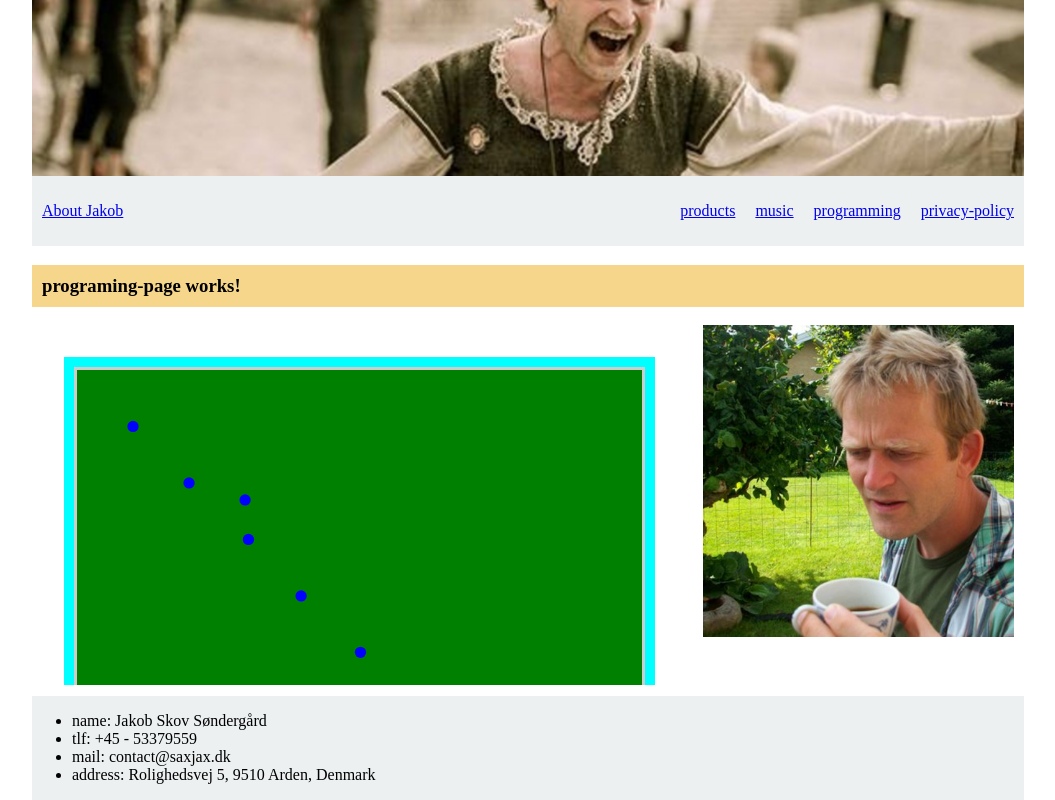
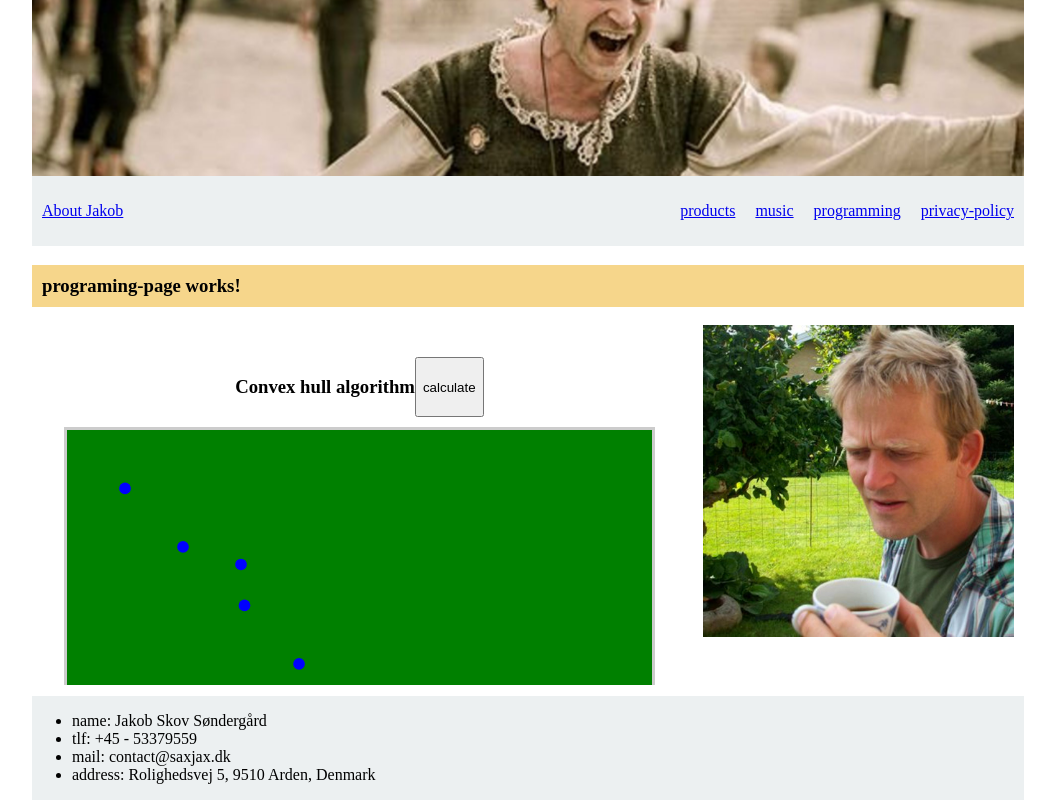
Before and after one commit to saxjax/saxjax_dk, an Angular app: page /programming in a window 1280 px wide. Shown: the part 124-924 px from the top of the page, without its empty margins (112-1167 px from the left). Built offline with nearby package versions, Linux system fonts and the light colour scheme.

Commit message:
tracing points

```diff
--- a/src/app/pages/programing-page/convex-hull/convex-hull.component.html
+++ b/src/app/pages/programing-page/convex-hull/convex-hull.component.html
@@ -1 +1 @@
-<saxjax-graph-plot [points]="points"/>
+<saxjax-graph-plot title="Convex hull algorithm" [points]="points"/>
--- a/src/app/pages/programing-page/convex-hull/convex-hull.component.scss
+++ b/src/app/pages/programing-page/convex-hull/convex-hull.component.scss
@@ -1,4 +1,3 @@
 :host {
-  background-color: yellow;
   display: flex;
 }
--- a/src/app/saxjax-graph-plot/saxjax-graph-plot.component.html
+++ b/src/app/saxjax-graph-plot/saxjax-graph-plot.component.html
@@ -1,9 +1,17 @@
+<div class="buttons">
+  <h3>{{title}}</h3>
+  <button (click)="calculate()">calculate</button>
+</div>
 <div class="scaling-svg-container">
 <svg id="graphCanvas" viewBox="0 0 100 100" >
-    @for(point of points; track point){
+  <path [attr.d]="edges | path:maxPoint" fill="none" stroke="red" stroke-width="0.3"/>
+  @for(point of points; track point){
     <svg id="x:{{point.x}} y:{{point.y}} ">
       <circle [attr.cx]="point.x | scaleTo100: maxPoint.x" [attr.cy]="point.y | scaleTo100: maxPoint.y" r="1" fill="blue"/>
     </svg>
     }
   </svg>
 </div>
+<div class="buttons">
+<button (click)="generateNewPoints(20)">new</button>
+</div>
--- a/src/app/saxjax-graph-plot/saxjax-graph-plot.component.scss
+++ b/src/app/saxjax-graph-plot/saxjax-graph-plot.component.scss
@@ -1,8 +1,9 @@
 :host{
-  width:100%;
-  background-color:cyan;
+  width: 100%;
+  resize: both;
   display: flex;
-  resize: both;
+  flex-direction: column;
+  align-items: center;
 }
 
 .scaling-svg-container {
@@ -22,6 +23,11 @@
   top: 0;
  }
 
+ .buttons{
+  display:flex;
+  flex-direction: row;
+ }
+
 #graphCanvas{
 background-color: green;
 width: 100%;
--- a/src/app/saxjax-graph-plot/saxjax-graph-plot.component.ts
+++ b/src/app/saxjax-graph-plot/saxjax-graph-plot.component.ts
@@ -1,17 +1,22 @@
 import { Component, Input, OnInit } from '@angular/core';
-import { ScaleTo100Pipe } from "../scale-to100.pipe";
+import { ScaleTo100Pipe } from "../../pipes/scale-to100.pipe";
 import { Point } from '../model/point';
+import { randomInt } from 'crypto';
+import { PathPipe } from "../../pipes/path.pipe";
 
 @Component({
     selector: 'saxjax-graph-plot',
     standalone: true,
     templateUrl: './saxjax-graph-plot.component.html',
     styleUrl: './saxjax-graph-plot.component.scss',
-    imports: [ScaleTo100Pipe]
+    imports: [ScaleTo100Pipe, PathPipe]
 })
 export class SaxjaxGraphPlotComponent implements OnInit {
+[x: string]: any;
 
 @Input() points:Point[] = [];
+@Input() title:string = "no name";
+edges:Point[] = [];
 maxPoint: Point = {x: 100, y: 100};
 minPoint:Point = {x: 0, y: 0};
 
@@ -27,4 +32,18 @@ ngOnInit(): void {
   }
 }
 
+generateNewPoints(count:number){
+  this.points = new Array(count);
+  console.log("New points:")
+  for(let n = 0;n < count; n++ ){
+    this.points[n]={x:Math.random()*100,y:Math.random()*100};
+    console.log("x:"+this.points[n].x+" y:"+this.points[n].y)
+  }
 }
+
+calculate(){
+  this.edges = []
+   this.edges = this.points.filter(point =>{return point})
+}
+
+}
--- /dev/null
+++ b/src/pipes/path.pipe.ts
@@ -0,0 +1,26 @@
+import { Pipe, PipeTransform } from '@angular/core';
+import { Point } from '../app/model/point';
+import { ScaleTo100Pipe } from './scale-to100.pipe';
+
+@Pipe({
+  name: 'path',
+  standalone: true,
+})
+export class PathPipe implements PipeTransform {
+  scalePipe!: ScaleTo100Pipe;
+
+  transform(points: Point[],maxPoint:Point): string {
+    let path = "M 0 0"
+    const scalePipe = new ScaleTo100Pipe
+
+    if (points.length > 0){
+      const firstPoint = points[0]
+      path = "M "+ scalePipe.transform(firstPoint.x,maxPoint.x)+" "+ scalePipe.transform(firstPoint.y,maxPoint.y)
+      points.shift()
+      points.forEach(point => path+= " L" + scalePipe.transform(point.x,maxPoint.x) + " " + scalePipe.transform(point.y,maxPoint.y))
+    }
+    console.log(path)
+    return path;
+
+  }
+}
--- a/src/app/scale-to100.pipe.ts
+++ b/src/pipes/scale-to100.pipe.ts
@@ -1,5 +1,5 @@
 import { Pipe, PipeTransform } from '@angular/core';
-import { Point } from './model/point';
+import { Point } from '../app/model/point';
 
 @Pipe({
   name: 'scaleTo100',
```
Also changed, not shown: 2 other files (tests, documents, lock files or other folders).
